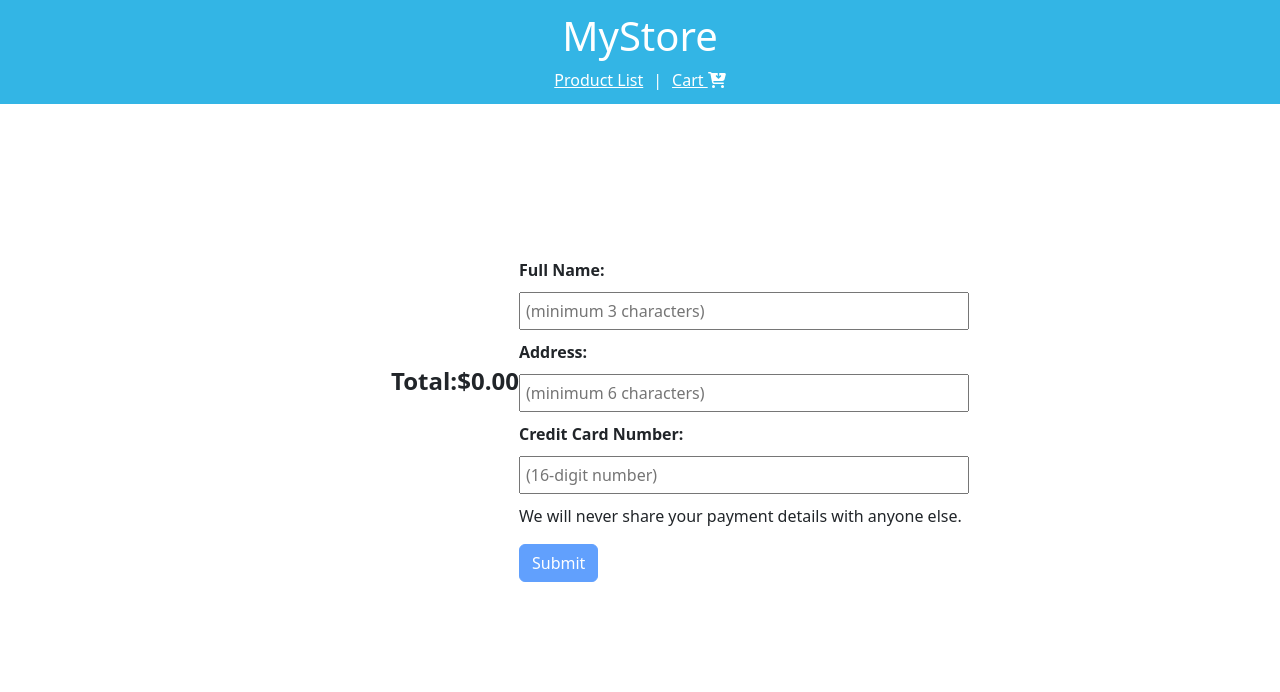
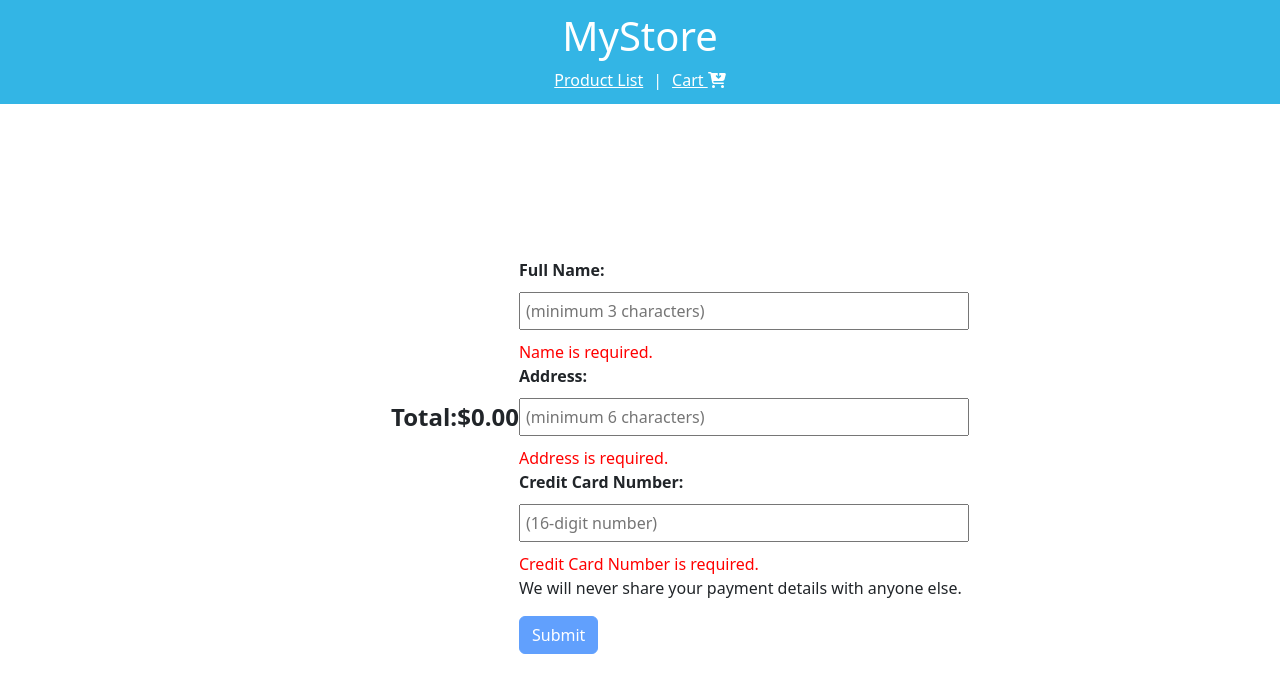
Before and after one commit to mahmoudelmekwed/my-store, an Angular app: page /cart in a window 1280 px wide. Shown: the top 692 px of the page. Built offline with nearby package versions, Linux system fonts and the light colour scheme.

Commit message:
remove item

```diff
--- a/src/app/cart/cart.component.html
+++ b/src/app/cart/cart.component.html
@@ -1,6 +1,6 @@
 <div class="cart">
 <div class="cart-product">
-    <div *ngFor="let cartproduct of cartList" class="cartproduct">
+    <div *ngFor="let cartproduct of cartList; let i = index" class="cartproduct">
     <img class="product-image" src="{{cartproduct.url}}">
     <div class="product-description">
     <div class="product-detail"><b>{{cartproduct.name}}</b></div>
@@ -9,6 +9,8 @@
         <label>Amount: </label>
         <input type="number" min="1" [(ngModel)]="cartproduct.amount" value="{{cartproduct.amount}}"(ngModelChange)="updateCart(cartproduct)" class="number-input">
     </div>
+    <br>
+    <button class="btn btn-primary" (click)="remove(i)" > Remove from cart </button>
     </div>
     </div>
     <div class="totalPrice"><b>Total:${{totalPrice.toFixed(2)}}</b></div>
--- a/src/app/cart/cart.component.ts
+++ b/src/app/cart/cart.component.ts
@@ -40,4 +40,11 @@ export class CartComponent implements OnInit {
     this.cartservice.clearCart();
     this.router.navigateByUrl(`success/${firstName}/${this.totalPrice}`);
   }
+
+  remove(index: number) {
+    this.cartservice.removeProduct(index);
+    this.totalPrice = 0 ;
+    this.calculateTotalPrice();
 }
+
+}
--- a/src/app/customer/customer.component.html
+++ b/src/app/customer/customer.component.html
@@ -1,10 +1,33 @@
 <form class="form" #form="ngForm"  (ngSubmit)="onSubmit()">
     <label><b>Full Name: </b></label>
-    <input type='text' name="fullName" required minlength="3" placeholder="(minimum 3 characters)" [(ngModel)]="fullName" class="box">
+    <input type='text' id="" name="fullName" required minlength="3" placeholder="(minimum 3 characters)" [(ngModel)]="fullName" class="box" #Name="ngModel">
+    <!-- <div *ngIf="Name.invalid && Name.dirty"> -->
+      <div *ngIf="Name.errors?.['required']" style="color: red;">
+        Name is required.
+      </div>
+      <div *ngIf="Name.errors?.['minlength']" style="color: red;">
+        Name must contain at least 3 characters.
+      </div>
+    <!-- </div> -->
     <label><b>Address:</b></label>
-    <input type='text' name="address" required minlength="6" placeholder="(minimum 6 characters)" [(ngModel)]="address" class="box">
+    <input type='text' name="address" required minlength="6" placeholder="(minimum 6 characters)" [(ngModel)]="address" class="box" #Address="ngModel">
+    <div *ngIf="Address.errors?.['required']" style="color: red;">
+      Address is required.
+    </div>
+    <div *ngIf="Address.errors?.['minlength']" style="color: red;">
+      Address must contain at least 6 characters.
+    </div>
     <label><b>Credit Card Number: </b></label>
-    <input type='text' name="credit card" required  minlength="16" maxlength="16" placeholder="(16-digit number)" [(ngModel)]="creditCard" class="box">
+    <input type='text' name="credit card"  required  minlength="16" maxlength="16" placeholder="(16-digit number)" pattern="^[0-9]*$" [(ngModel)]="creditCard" class="box" #credit="ngModel">
+    <div *ngIf="credit.errors?.['required']" style="color: red;">
+      Credit Card Number is required.
+    </div>
+    <div *ngIf="credit.errors?.['minlength']" style="color: red;">
+      Credit Card Number must contain at least 16 characters.
+    </div>
+    <div *ngIf="credit.errors?.['pattern']" style="color: red;">
+      Credit Card Number must contain numbers only.
+    </div>
     <p>We will never share your payment details with anyone else.</p>
     <input [disabled]="form.invalid" type='submit' value="Submit" class="btn btn-primary" />
 </form>
--- a/src/app/services/cart.service.ts
+++ b/src/app/services/cart.service.ts
@@ -20,7 +20,7 @@ export class CartService {
     }
   }
 
-  getcartlist(){
+  getcartlist(): Product[]{
     return this.cartList;
   }
 
@@ -28,4 +28,10 @@ export class CartService {
     this.cartList = [];
     return this.cartList;
   }
+
+  removeProduct(index: number){
+    this.cartList.splice(index, 1);
+  }
+
+
 }
```
